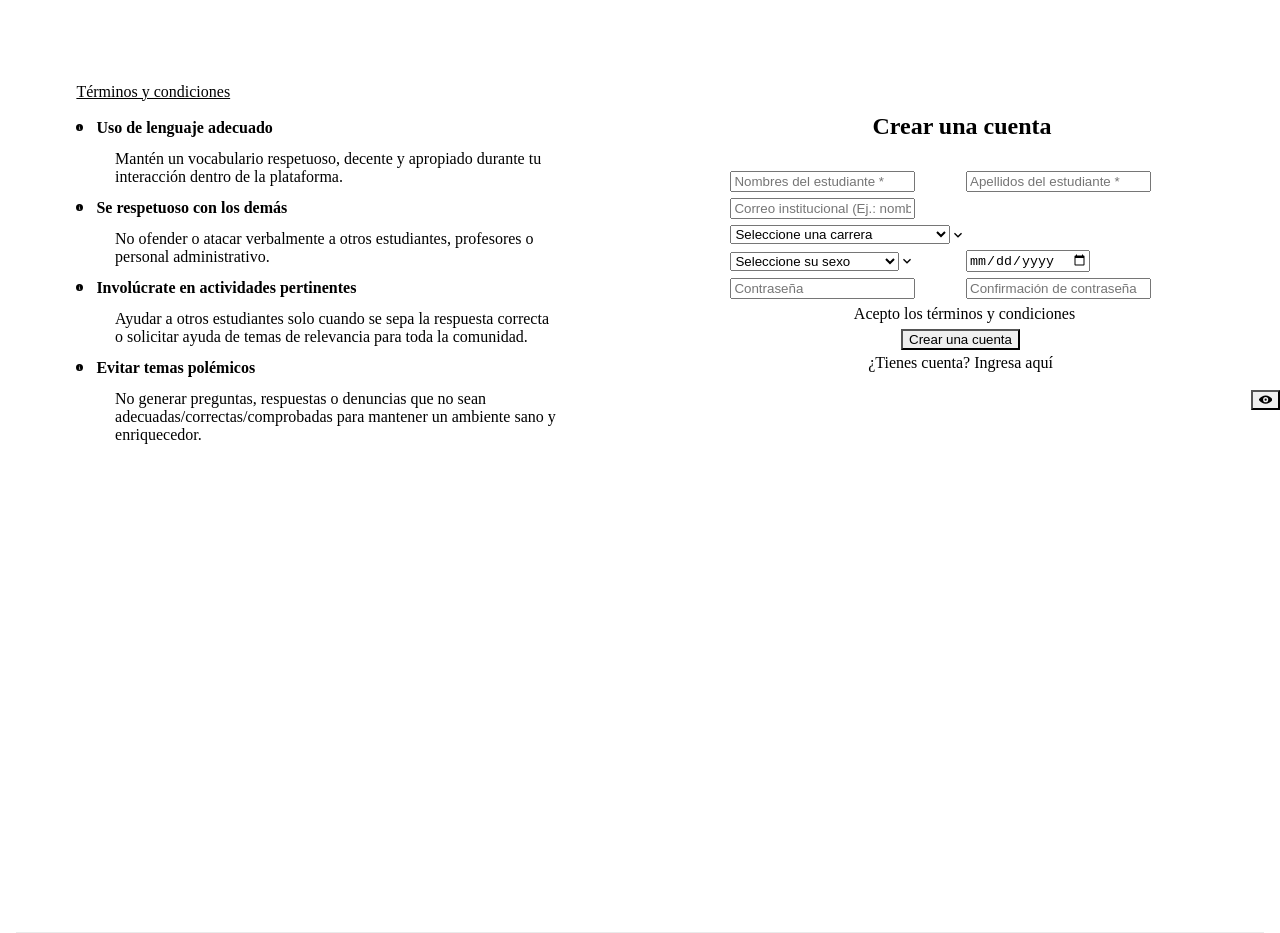
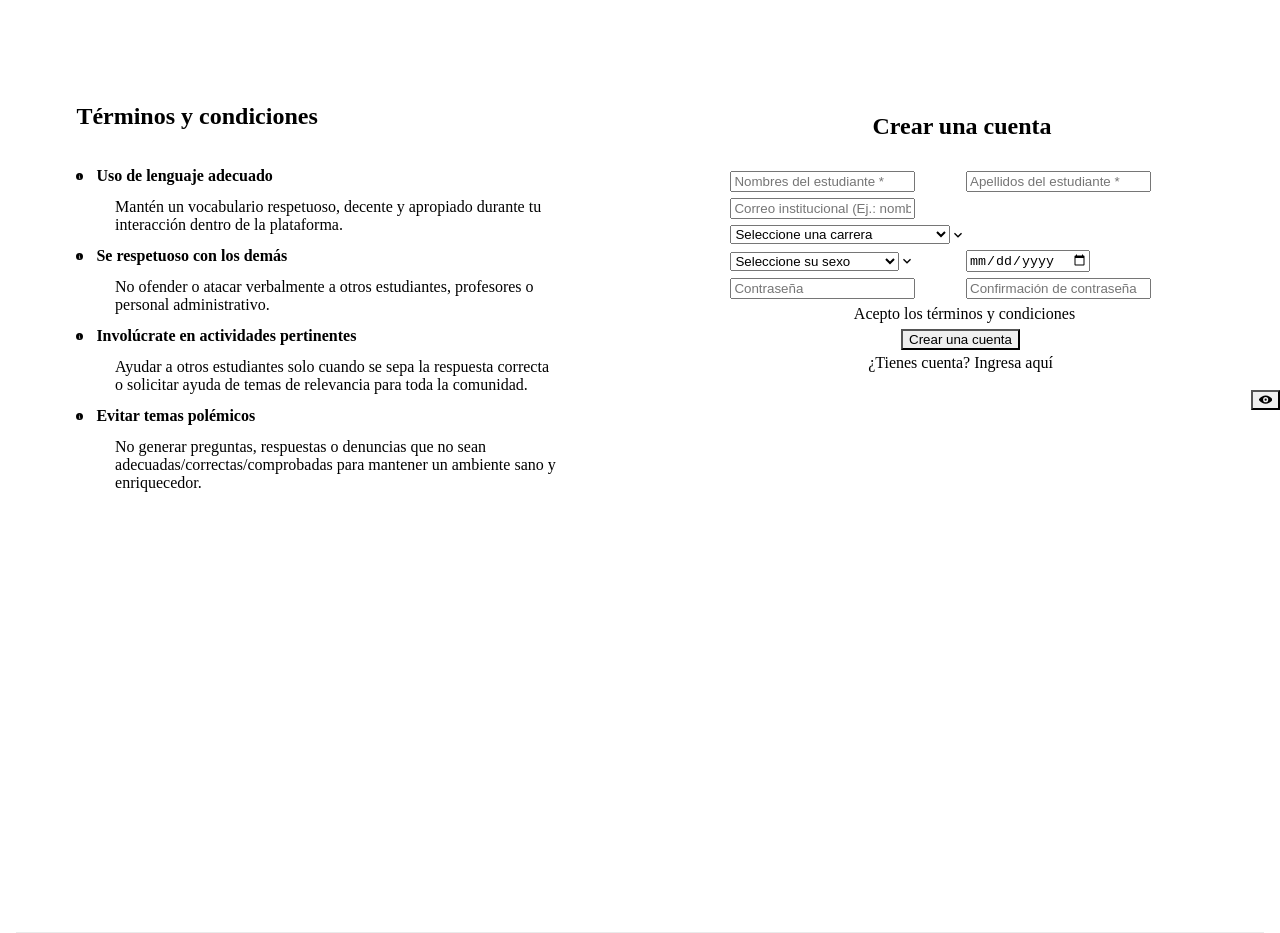
Before and after one commit to IIDinkaII/Proyecto-Codigo-Frontend_CalidadDeSoftware_Poli-Collaboration, a Next.js app: page / in a window 1280 px wide. Built offline with nearby package versions, Linux system fonts and the light colour scheme.

Commit message:
eliminacion duplicate props

```diff
--- a/components/login/SignUp.js
+++ b/components/login/SignUp.js
@@ -16,7 +16,7 @@ const SignUp = () => {
       {/* Terminos y condiciones */}
       <Flex px={"10%"} py={"5%"}>
         <VStack alignItems="left">
-          <Heading as="h2" size="xl" as="u" pb={10}>
+          <Heading as="h2" size="xl" pb={10}>
               Términos y condiciones
           </Heading>
           {/* Primera norma */}
```
